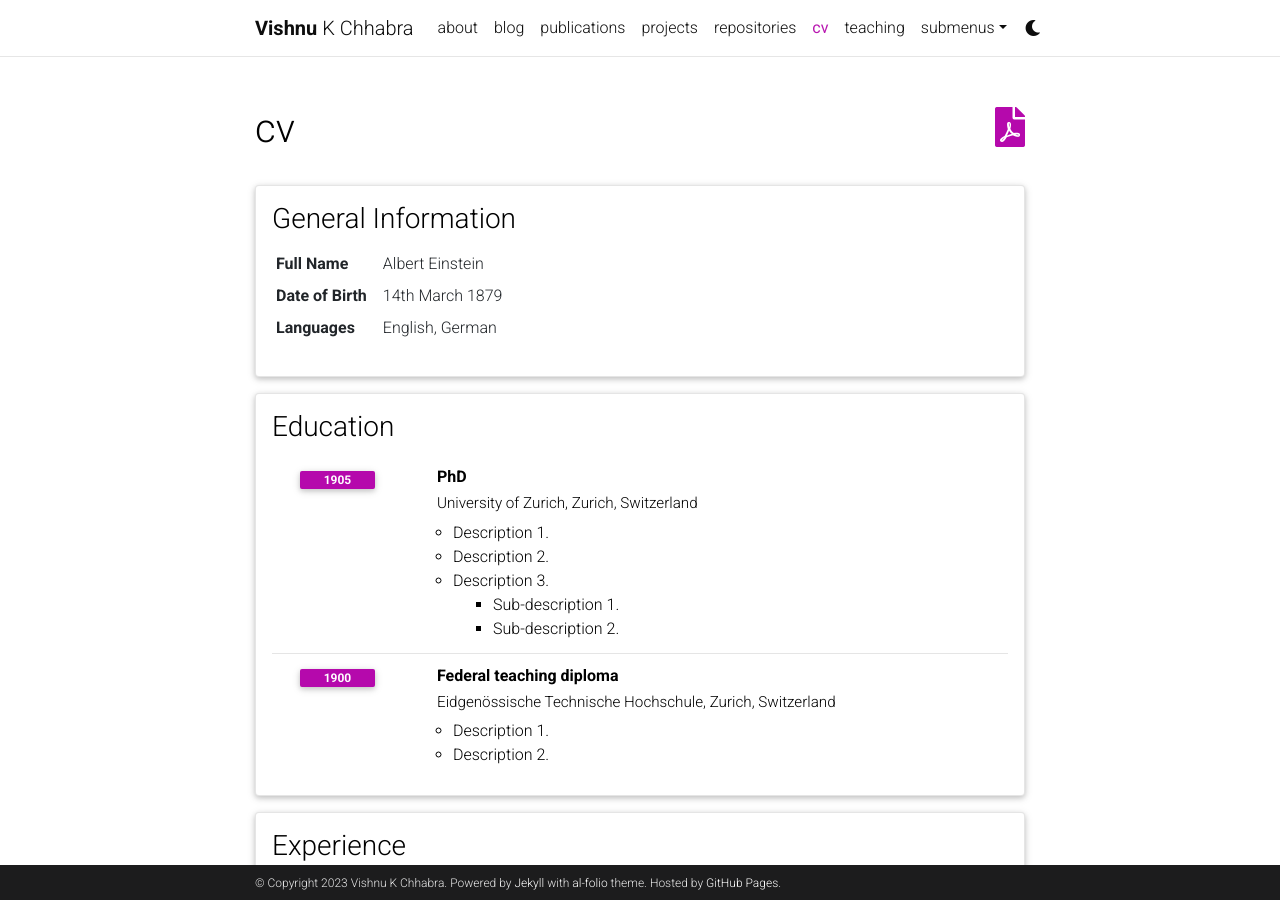
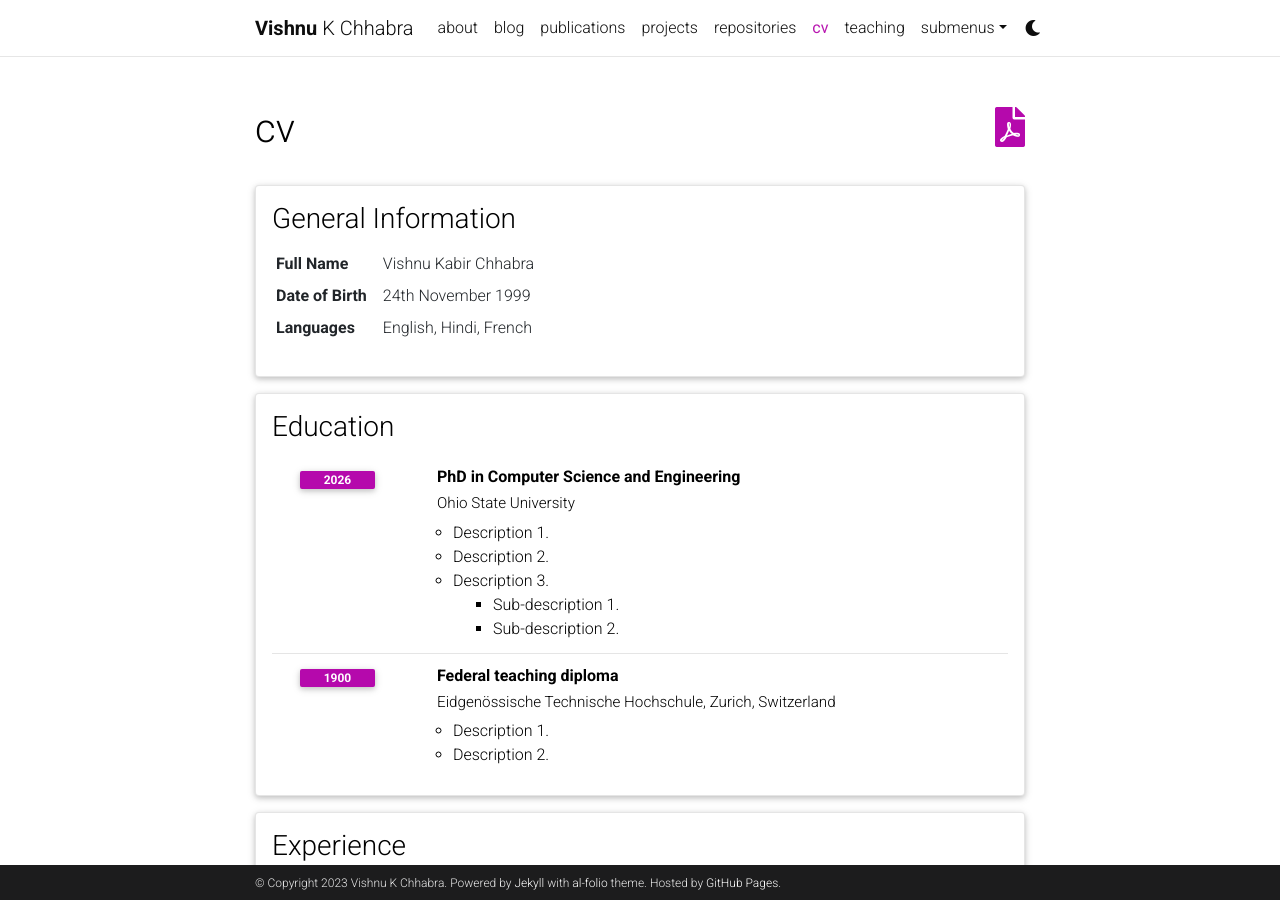
Before and after one commit to VishnuKabir/VishnuKabir.github.io, a Jekyll site: the page built from _pages/cv.md, in a window 1280 px wide and 900 px high. Built offline with Jekyll 4.4.1, drawn with Linux system fonts in a browser that asks for light colours; comment, search, counter and statistics services are not loaded; a style sheet for code colours, icons or effects is not loaded.

Commit message:
some change

```diff
--- a/_config.yml
+++ b/_config.yml
@@ -270,8 +270,8 @@ display_tags: ['formatting', 'images', 'links', 'math', 'code'] # this tags will
 
 scholar:
 
-  last_name: [Einstein]
-  first_name: [Albert, A.]
+  last_name: [Chhabra]
+  first_name: [Vishnu]
 
   style: apa
   locale: en
--- a/_data/cv.yml
+++ b/_data/cv.yml
@@ -2,18 +2,18 @@
   type: map
   contents:
     - name: Full Name
-      value: Albert Einstein
+      value: Vishnu Kabir Chhabra
     - name: Date of Birth
-      value: 14th March 1879
+      value: 24th November 1999
     - name: Languages
-      value: English, German
+      value: English, Hindi, French
 
 - title: Education
   type: time_table
   contents:
-    - title: PhD
-      institution: University of Zurich, Zurich, Switzerland
-      year: 1905
+    - title: PhD in Computer Science and Engineering
+      institution: Ohio State University
+      year: 2026
       description:
         - Description 1.
         - Description 2.
```
Also changed, not shown: _pages/projects.md (+1 -1 lines).
